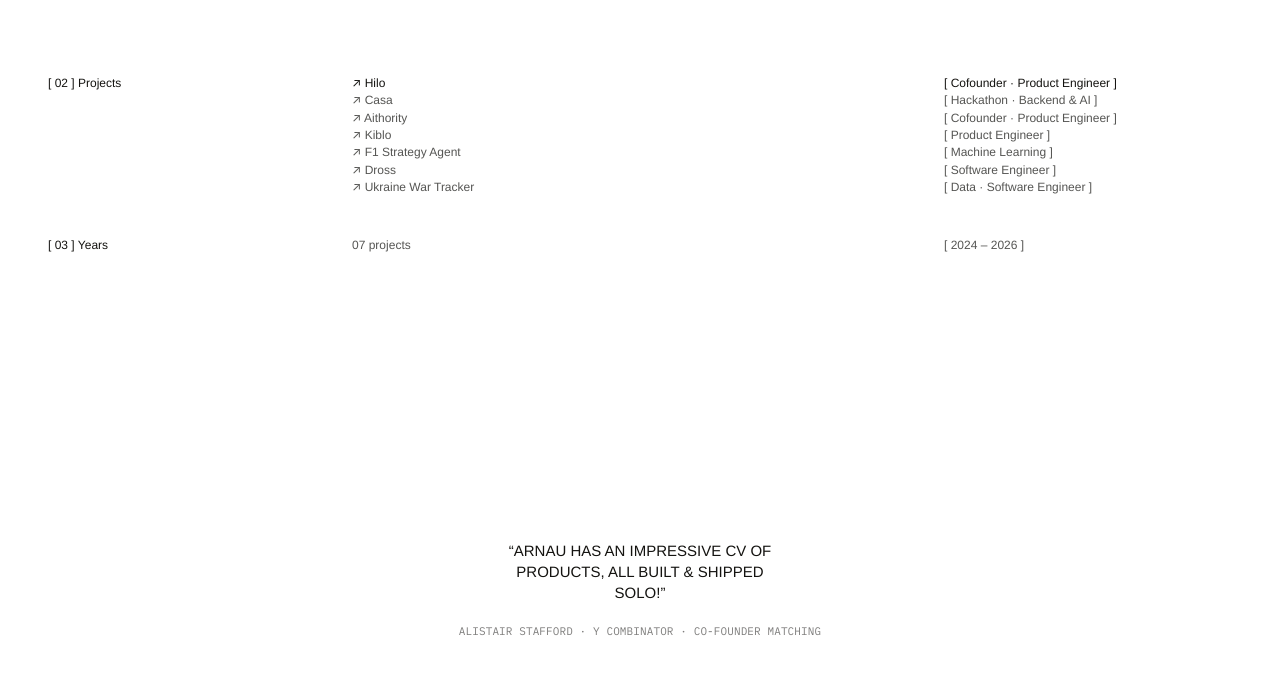
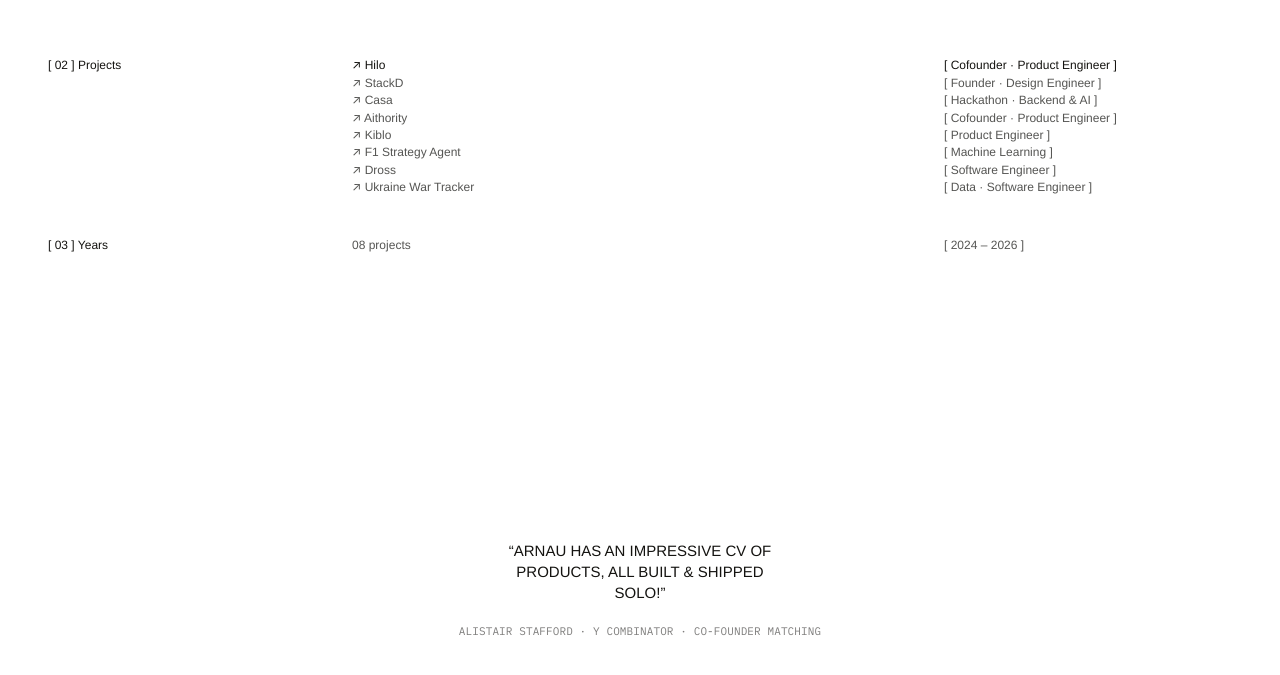
Before and after one commit to lopezsellesarnau-cmd/portfolio, a Next.js app: page / in a window 1280 px wide. Shown: the part 1970-2645 px from the top of the page. Built offline with nearby package versions, Linux system fonts and the light colour scheme.

Commit message:
Add StackD project below Hilo

```diff
--- a/components/copy.ts
+++ b/components/copy.ts
@@ -117,8 +117,53 @@ export const CASES: CaseStudy[] = [
     linkLabel: 'Open landing',
   },
   {
+    slug: 'stackd',
+    index: '02',
+    name: 'StackD',
+    role: 'Founder',
+    tagline: 'UI component store · React code, Figma files and a way in for AI agents',
+    status: { text: 'Live · stackd.codes', tone: 'ok' },
+    tag: 'Founder · Design Engineer',
+    image: {
+      src: '/design/stackd-board.webp',
+      w: 2472,
+      h: 1422,
+      alt: 'StackD components: card swap, prompt bar, before / after slider and split-flap display',
+      size: 'large',
+    },
+    blurb:
+      'A store of 18 animated interface components. Each one comes as React code and as a Figma file. Some are free and the rest are paid, and developers can also get them straight from their AI agent.',
+    why:
+      'Designers and developers keep rebuilding the same small pieces of interface, and most free components look the same. I wanted a few with more care in the motion, ready in both Figma and code.',
+    what:
+      'Components like a card swap, a before / after slider with a jelly line, a split-flap display and a prompt bar with a small bot. Designers download the Figma file or use the StackD Kit plugin. Developers install with the shadcn CLI, or ask Claude or Codex to add one through the MCP server.',
+    built:
+      'Solo. Components in React, TypeScript and Tailwind with no other dependencies. The store is Next.js on Vercel, payments and license keys through Gumroad. The Figma files are built by plugins I wrote, so each component comes with its variants and states.',
+    decisions: [
+      {
+        title: 'Agents are customers too',
+        detail:
+          'A shadcn registry and an MCP server serve the same components, so a developer can say "add the before / after slider" to their agent and get the code, the files and the install command.',
+      },
+      {
+        title: 'The license key is the only account',
+        detail:
+          'Paid components are checked against the buyer\'s Gumroad license key. No sign-up and no user database.',
+      },
+      {
+        title: 'Motion outside React',
+        detail:
+          'Springs run in one animation loop that sleeps when nothing moves, so the components stay smooth and cost nothing when still. All of them respect reduced motion.',
+      },
+    ],
+    stack: ['React', 'TypeScript', 'Tailwind', 'Next.js', 'MCP', 'Figma Plugin API', 'Gumroad'],
+    seed: 418,
+    link: 'https://www.stackd.codes',
+    linkLabel: 'Open store',
+  },
+  {
     slug: 'casa',
-    index: '02',
+    index: '03',
     name: 'Casa',
     role: 'Backend, data & agents · team of three',
     tagline: 'Open Agent Hackathon 2026 · agents that check a rental listing before you pay',
@@ -159,7 +204,7 @@ export const CASES: CaseStudy[] = [
   },
   {
     slug: 'aithority',
-    index: '03',
+    index: '04',
     name: 'Aithority',
     role: 'Cofounder & developer',
     tagline: 'EU AI Act compliance SaaS · May to Oct 2026',
@@ -209,7 +254,7 @@ export const CASES: CaseStudy[] = [
   },
   {
     slug: 'kiblo',
-    index: '04',
+    index: '05',
     name: 'Kiblo',
     role: 'Founder',
     tagline: 'Pet-food iOS — full consumer loop, live on the App Store',
@@ -258,7 +303,7 @@ export const CASES: CaseStudy[] = [
   },
   {
     slug: 'f1-strategy-agent',
-    index: '05',
+    index: '06',
     name: 'F1 Strategy Agent',
     role: 'Founder',
     tagline: 'ML race strategy — open-sourced after viewers asked for the code',
@@ -303,7 +348,7 @@ export const CASES: CaseStudy[] = [
   },
   {
     slug: 'dross',
-    index: '06',
+    index: '07',
     name: 'Dross',
     role: 'Founder',
     tagline: 'Mac app + CLI — notarized DMG',
@@ -338,7 +383,7 @@ export const CASES: CaseStudy[] = [
   },
   {
     slug: 'ukraine-war-tracker',
-    index: '07',
+    index: '08',
     name: 'Ukraine War Tracker',
     role: 'Founder',
     tagline: 'Daily Russian losses in the war in Ukraine, as a quiet report',
```
Also changed, not shown: public/design/stackd-board.webp (added).
